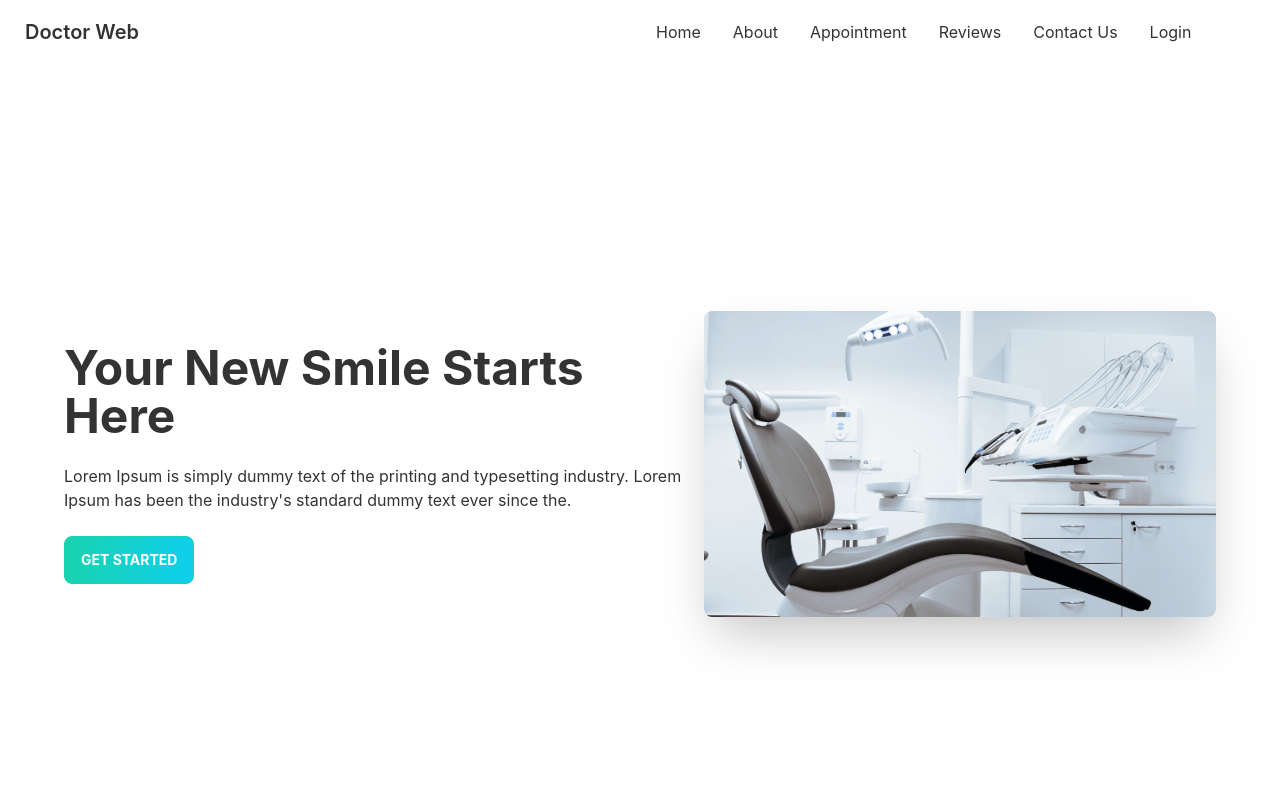
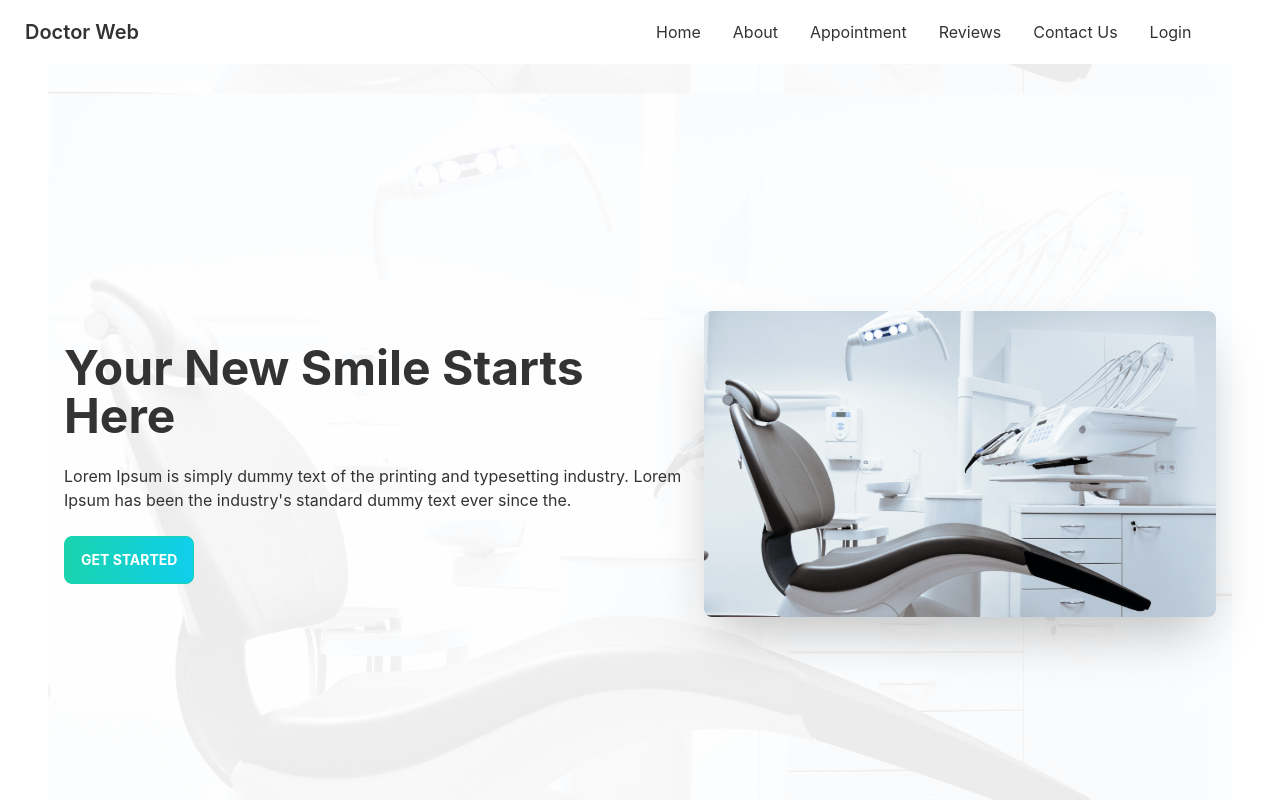
Before and after one commit to ImranHossain5722/doctor-web, a React (Create React App) app: page / in a window 1280 px wide. Shown: the top 800 px of the page. Built offline with nearby package versions, Linux system fonts and the light colour scheme.

Commit message:
add first banner background image

```diff
--- a/src/Pages/Home/Banner.js
+++ b/src/Pages/Home/Banner.js
@@ -1,9 +1,15 @@
 import React from "react";
 import chair from "../../assets/images/chair.png";
+import bg from "../../assets/images/bg.png";
 
 const Banner = () => {
   return (
-    <div className="hero min-h-screen bg-white ">
+    <div style={{
+      background: `url(${bg})`,
+      backgroundSize:'contain',
+      backgroundPosition:'center'
+    }}
+    className="hero min-h-screen bg-white ">
       <div className="hero-content flex-col lg:flex-row-reverse">
         <img src={chair} className="max-w-lg rounded-lg shadow-2xl" />
         <div>
--- a/src/Pages/Home/ContactUs.js
+++ b/src/Pages/Home/ContactUs.js
@@ -17,19 +17,17 @@ const ContactUs = () => {
           <input
             type="email"
             placeholder="Email Address"
-            className="input input-bordered w-full max-w-xs"
+            className="input input-bordered w-full max-w-md"
+
           />
           <input
             type="text"
             placeholder="Subject"
-            className="input input-bordered w-full max-w-xs"
+            className="input input-bordered w-full max-w-md"
           />
-          <textarea className="textarea" placeholder="Your message"></textarea>
-          <input
-            type="Submit"
-            value="Submit"
-            className="input input-bordered w-50"
-          />
+          <textarea className="textarea"     rows={6}  placeholder="Your message"></textarea>
+
+          <button className="btn btn-primary">Button</button>
         </div>
       </div>
     </section>
```
